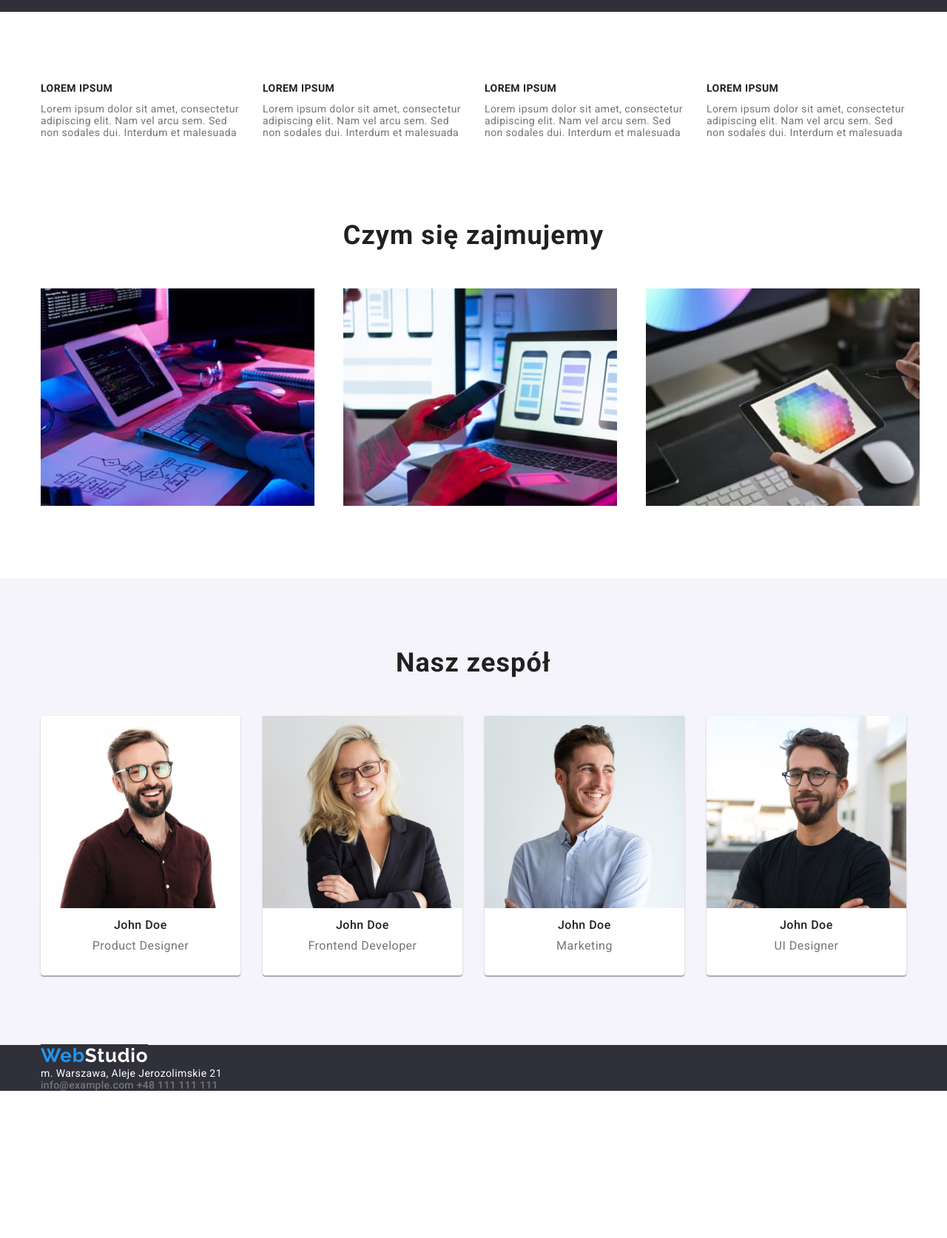
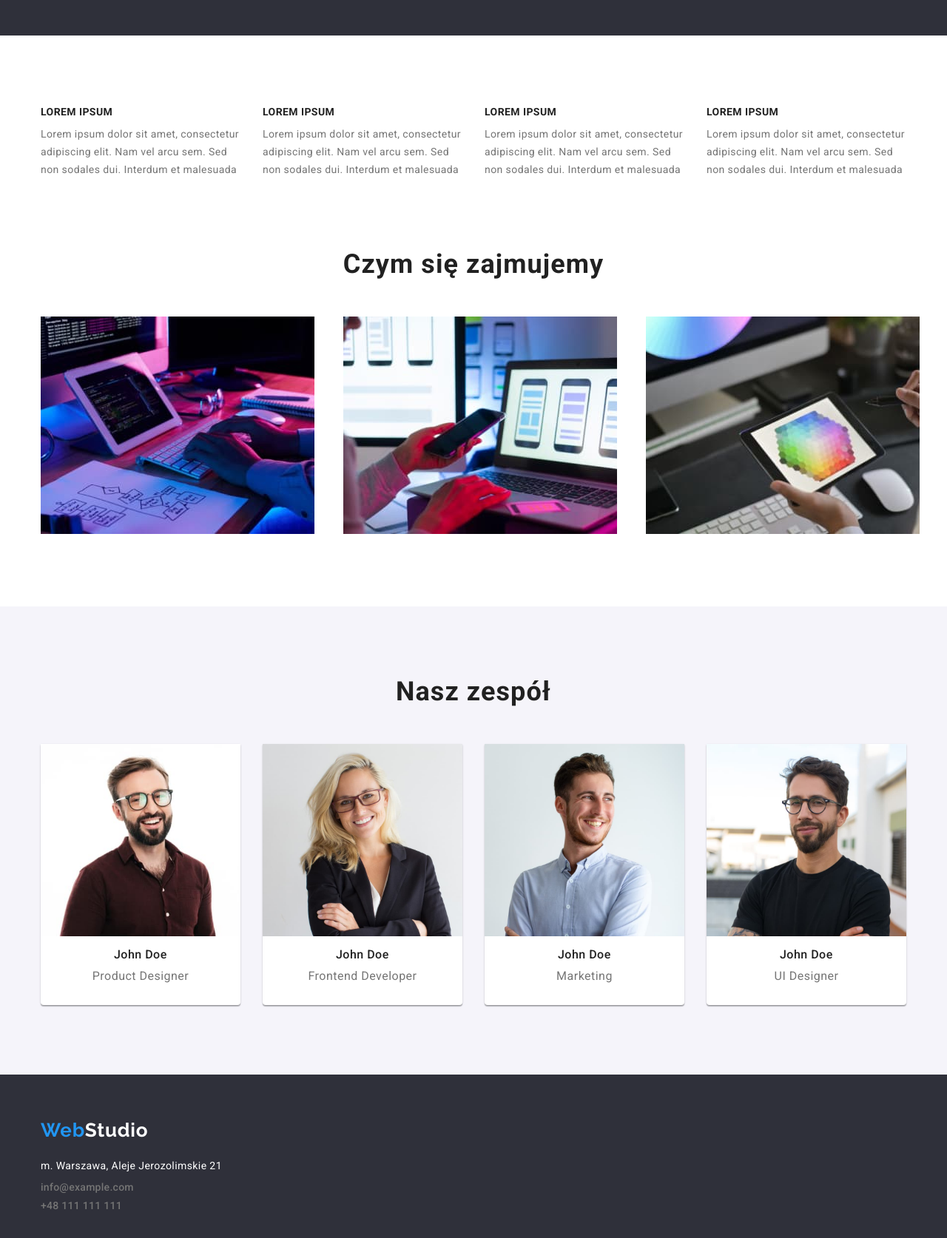
Before and after one commit to SaraGierucka/goit-markup-hw-03, a plain HTML site: page index.html in a window 1280 px wide. Shown: the part 740-2414 px from the top of the page at 74% size. Before the commit the page ends 2215 px from the top, so only its background shows below. Drawn offline with nearby package versions, Linux system fonts and the light colour scheme.

Commit message:
Wypozycjonowano elementy stopki

```diff
--- a/css/styles.css
+++ b/css/styles.css
@@ -30,7 +30,7 @@ body {
   font-weight: 700;
   font-size: 26px;
   letter-spacing: 0.03em;
-  line-height: 1, 19;
+  line-height: 1.19;
   text-decoration: none;
   /*
   margin: 18px 69,75px 18,75px 161,25px
@@ -46,7 +46,7 @@ body {
   color: var(--brand-color);
   font-weight: 500;
   font-size: 14px;
-  line-height: 1, 14;
+  line-height: 1.14;
   letter-spacing: 0.02em;
 }
 .contact-links {
@@ -56,7 +56,7 @@ body {
   color: var(--grey);
   font-weight: 500;
   font-size: 14px;
-  line-height: 1, 14;
+  line-height: 1.14;
   letter-spacing: 0.02em;
   margin: 24px 37,5px
 }
@@ -68,7 +68,7 @@ body {
   color: var(--white);
   font-weight: 900;
   font-size: 44px;
-  line-height: 1, 36;
+  line-height: 1.36;
   text-align: center;
   letter-spacing: 0.06em;
   text-transform: uppercase;
@@ -79,7 +79,7 @@ body {
 .booking {
   font-weight: 700;
   font-size: 16px;
-  line-height: 1, 88;
+  line-height: 1.88;
   display: flex;
   align-items: center;
   text-align: center;
@@ -103,13 +103,13 @@ body {
 .title-text {
   font-weight: 700;
   font-size: 14px;
-  line-height: 1, 14;
+  line-height: 1.14;
   letter-spacing: 0.03em;
   text-transform: uppercase;
 }
 .text {
   font-size: 14px;
-  line-height: 1, 71;
+  line-height: 1.71;
   letter-spacing: 0.03em;
   color: var(--grey);
   margin-top: 10px;
@@ -120,7 +120,7 @@ body {
 }
 .container-title {
   font-size: 36px;
-  line-height: 1, 17;
+  line-height: 1.17;
   text-align: center;
   letter-spacing: 0.03em;
   margin: 0 auto 50px auto;
@@ -138,7 +138,7 @@ body {
 .team-member-name {
   font-weight: 500;
   font-size: 16px;
-  line-height: 1, 19;
+  line-height: 1.19;
   text-align: center;
   letter-spacing: 0.03em;
   padding-left: 99px;
@@ -149,7 +149,7 @@ body {
 }
 .team-member-position {
   font-size: 16px;
-  line-height: 1, 19;
+  line-height: 1.19;
   text-align: center;
   letter-spacing: 0.03em;
   color: var(--grey);
@@ -158,7 +158,7 @@ body {
 }
 .info {
   font-size: 14px;
-  line-height: 1, 71x;
+  line-height: 1.71;
   letter-spacing: 0.03em;
   background-color: var(--darkblue-background);
 }
@@ -173,6 +173,7 @@ body {
 .address-data {
   font-style: normal;
   color: var(--white);
+  margin-top: 20px;
 }
 .link:hover,
 .link:focus {
@@ -270,3 +271,11 @@ body {
   align-items: center;
   gap: 30px
 }
+.info > .container {
+  padding-top: 60px;
+  padding-bottom: 60px;
+}
+.address-data > .contact-links > .link {
+  display: block;
+  margin-top: 9px;
+}
```
Also changed, not shown: index.html (+2 -3 lines).
